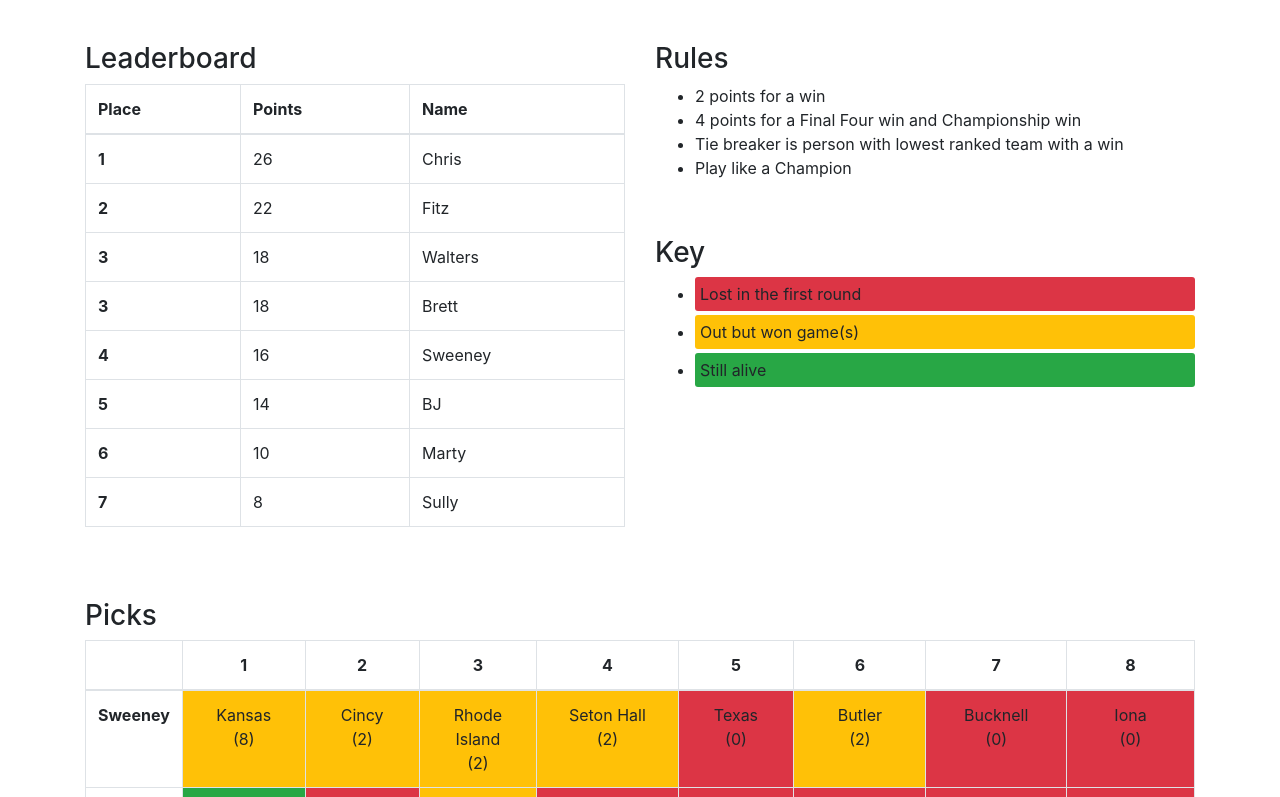
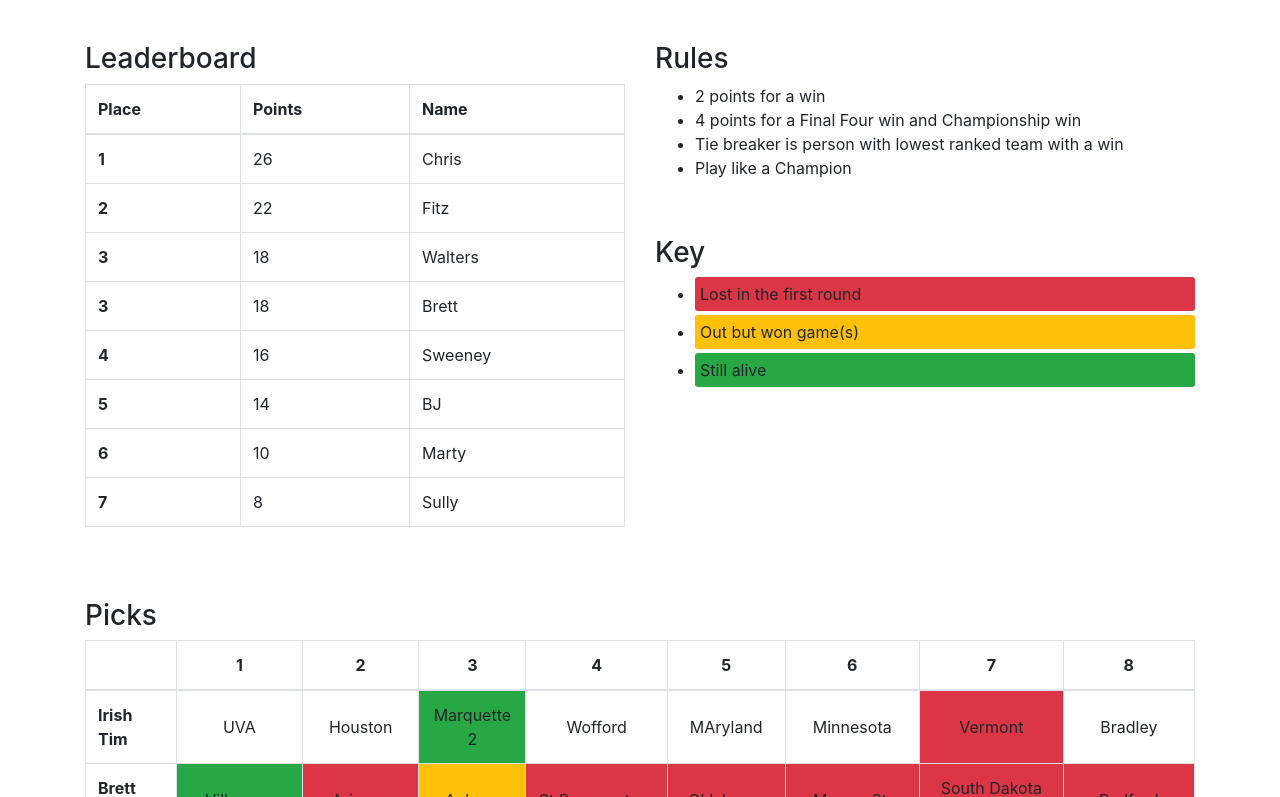
Before and after one commit to Fitzonreee/march-madness, a plain HTML site: page index.html in a window 1280 px wide. Shown: the part 150-947 px from the top of the page. Drawn offline with nearby package versions, Linux system fonts and the light colour scheme.

Commit message:
Update Tim's team

```diff
--- a/index.html
+++ b/index.html
@@ -9,6 +9,7 @@
     <style media="screen">
       h1, h3, h4 { margin-top: 2em }
       body { padding-bottom: 3em }
+      td { vertical-align: middle !important }
     </style>
   </head>
   <body>
@@ -109,38 +110,38 @@
             </thead>
             <tbody>
               <tr>
-                <th scope="row">Sweeney</th>
-                <td class="text-center bg-warning">
-                  <div>Kansas</div>
-                  <div>(8)</div>
+                <th scope="row">Irish Tim</th>
+                <td class="text-center">
+                  <div>UVA</div>
+                  <div></div>
                 </td>
-                <td class="text-center bg-warning">
-                  <div>Cincy</div>
-                  <div>(2)</div>
+                <td class="text-center">
+                  <div>Houston</div>
+                  <div></div>
                 </td>
-                <td class="text-center bg-warning">
-                  <div>Rhode Island</div>
-                  <div>(2)</div>
+                <td class="text-center bg-success">
+                  <div>Marquette</div>
+                  <div>2</div>
                 </td>
-                <td class="text-center bg-warning">
-                  <div>Seton Hall</div>
-                  <div>(2)</div>
+                <td class="text-center">
+                  <div>Wofford</div>
+                  <div></div>
+                </td>
+                <td class="text-center">
+                  <div>MAryland</div>
+                  <div></div>
+                </td>
+                <td class="text-center">
+                  <div>Minnesota</div>
+                  <div></div>
                 </td>
                 <td class="text-center bg-danger">
-                  <div>Texas</div>
-                  <div>(0)</div>
+                  <div>Vermont</div>
+                  <div></div>
                 </td>
-                <td class="text-center bg-warning">
-                  <div>Butler</div>
-                  <div>(2)</div>
-                </td>
-                <td class="text-center bg-danger">
-                  <div>Bucknell</div>
-                  <div>(0)</div>
-                </td>
-                <td class="text-center bg-danger">
-                  <div>Iona</div>
-                  <div>(0)</div>
+                <td class="text-center">
+                  <div>Bradley</div>
+                  <div></div>
                 </td>
               </tr>
 
```
